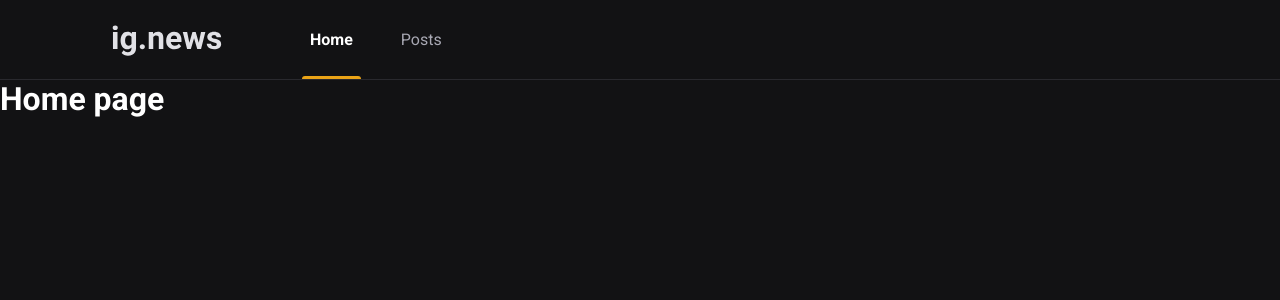
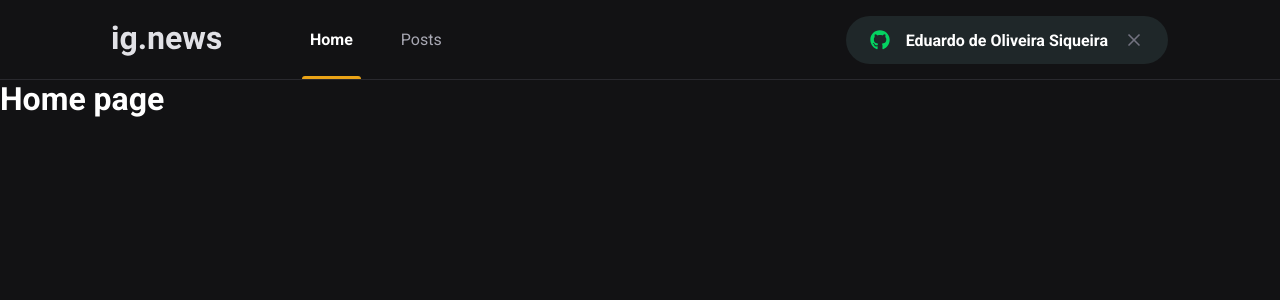
Before and after one commit to esiqueiradev/news-nextjs, a Next.js app: page / in a window 1280 px wide. Shown: the top 300 px of the page. Built offline with nearby package versions, Linux system fonts and the light colour scheme.

Commit message:
Add signin button

```diff
--- a/package.json
+++ b/package.json
@@ -11,6 +11,7 @@
     "next": "12.0.4",
     "react": "17.0.2",
     "react-dom": "17.0.2",
+    "react-icons": "^4.3.1",
     "sass": "^1.43.4"
   },
   "devDependencies": {
--- a/src/components/Header/index.tsx
+++ b/src/components/Header/index.tsx
@@ -2,16 +2,18 @@
 import Image from 'next/image'
 
 import styles from './styles.module.scss'
+import { SignInButton } from '../SignInButton'
 
 export function Header() {
   return (
     <header className={styles.headerContainer}>
       <div className={styles.headerContent}>
-        <img src="/images/logo.svg" alt="ig.news" />
+        <Image src="/images/logo.svg" alt="ig.news" width="110" height="31"/>
         <nav>
           <a className={styles.active}>Home</a>
           <a>Posts</a>
         </nav>
+        <SignInButton />
       </div>
     </header>
   )
--- a/src/components/Header/styles.module.scss
+++ b/src/components/Header/styles.module.scss
@@ -54,4 +54,8 @@
       }
     }
   }
+
+  button {
+    margin-left: auto;
+  }
 }
--- /dev/null
+++ b/src/components/SignInButton/index.tsx
@@ -0,0 +1,22 @@
+import React from 'react'
+import { FaGithub } from 'react-icons/fa'
+import { FiX } from 'react-icons/fi'
+
+import styles from './styles.module.scss'
+
+export function SignInButton() {
+  const isUserSignedIn = true;
+
+  return isUserSignedIn ? (
+    <button type="button" className={styles.signInButton}>
+      <FaGithub color="#04D361"/>
+      Eduardo de Oliveira Siqueira
+      <FiX color="#737380" className={styles.closeIcon} />
+    </button>
+  ) : (
+    <button type="button" className={styles.signInButton}>
+      <FaGithub color="#EBA417"/>
+      Sign in with Github
+    </button>
+  )
+}
--- /dev/null
+++ b/src/components/SignInButton/styles.module.scss
@@ -0,0 +1,34 @@
+.signInButton {
+  height: 3rem;
+  border-radius: 3rem;
+
+  background: var(--gray-850);
+  border: 0;
+  padding: 0 1.5rem;
+
+  display: flex;
+  align-items: center;
+  justify-content: center;
+
+  color: var(--white);
+  font-weight: bold;
+
+  transition: filter 0.3s;
+
+  svg {
+    width: 20px;
+    height: 20px;
+  }
+
+  svg:first-child {
+    margin-right: 1rem;
+  }
+
+  &:hover {
+    filter: brightness(0.8);
+  }
+
+  svg.closeIcon {
+    margin-left: 1rem;
+  }
+}
--- a/src/pages/index.tsx
+++ b/src/pages/index.tsx
@@ -4,7 +4,7 @@
   return (
     <>
       <Head>
-        <title>ig.news</title>
+        <title>Início | ig.news</title>
       </Head>
       <h1>Home page</h1>
     </>
--- a/src/styles/global.scss
+++ b/src/styles/global.scss
@@ -10,6 +10,7 @@
   --gray-100: #E1E1E6;
   --gray-300: #A8A8B3;
   --gray-800: #29292E;
+  --gray-850: #1F2729;
   --gray-900: #121214;
 
   --cyan-500: #61DAFB;
```
Also changed, not shown: 1 other file (tests, documents, lock files or other folders).
